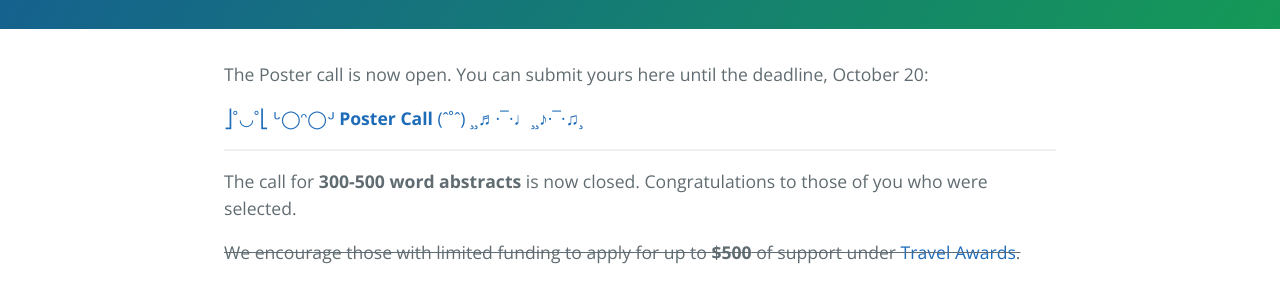
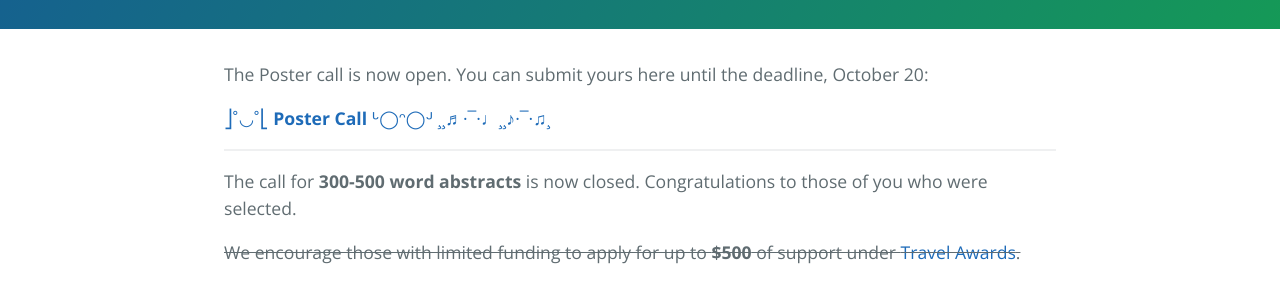
Before and after one commit to lmrl-bio/lmrl-bio.github.io, a Jekyll site: the page built from call.md, in a window 1280 px wide. Shown: the part 432-732 px from the top of the page. Built offline with Jekyll 4.4.1, drawn with Linux system fonts in a browser that asks for light colours.

```diff
--- a/call.md
+++ b/call.md
@@ -4,7 +4,7 @@ layout: default
 
 The Poster call is now open. You can submit yours here until the deadline, October 20:
 
-[⎦˚◡˚⎣ ᒡ◯ᵔ◯ᒢ **Poster Call** (ˆ˚ˆ) ¸¸♬·¯·♩¸¸♪·¯·♫¸](https://forms.gle/Unw7hamZEo8p5LrB9)
+[⎦˚◡˚⎣  **Poster Call**   ᒡ◯ᵔ◯ᒢ  ¸¸♬·¯·♩¸¸♪·¯·♫¸](https://forms.gle/Unw7hamZEo8p5LrB9)
 
 ***
 
```
